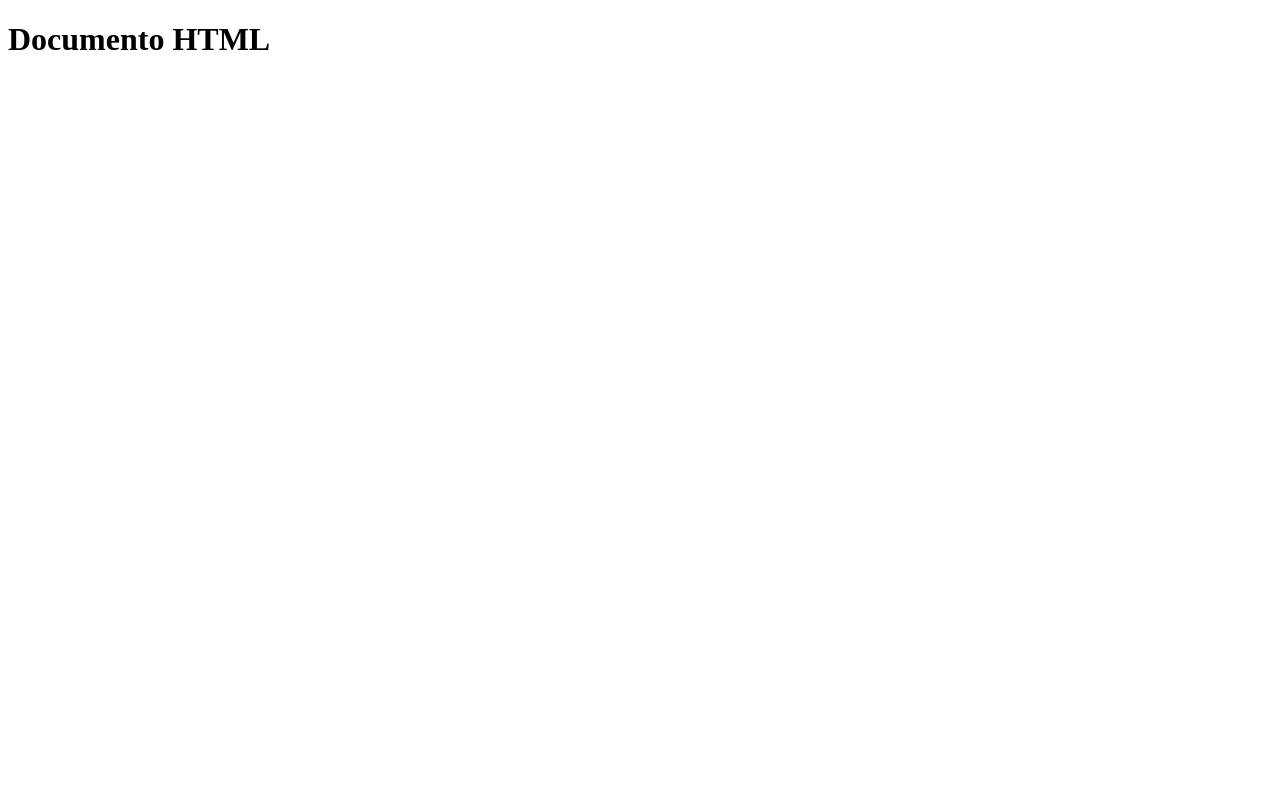
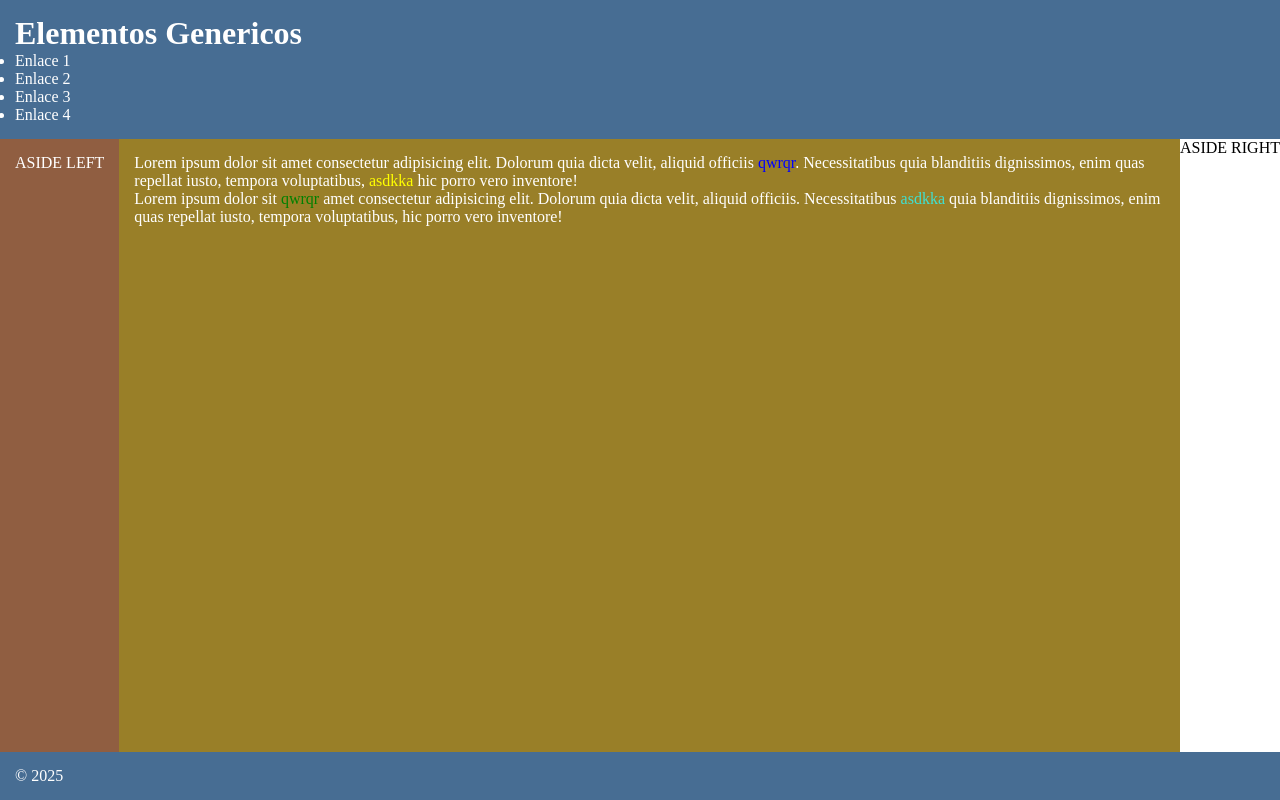
Before and after one commit to Nix-ui/elementosGenericos, a plain HTML site: page index.html in a window 1280 px wide. Drawn offline with Linux system fonts and the light colour scheme.

Commit message:
Cambios al titulo

```diff
--- a/index.html
+++ b/index.html
@@ -3,9 +3,33 @@
 <head>
     <meta charset="UTF-8">
     <meta name="viewport" content="width=device-width, initial-scale=1.0">
+    <link rel="stylesheet" href="estilos4.css">
     <title>Documentos HTML</title>
 </head>
 <body>
-    <h1>Documento HTML</h1>
+    <div id="header">
+        <h1 >Elementos Genericos</h1>
+        <div id="nav">
+            <ul>
+                <li>Enlace 1</li>
+                <li>Enlace 2</li>
+                <li>Enlace 3</li>
+                <li>Enlace 4</li>
+            </ul>
+        </div>
+    </div>
+    <div id="aside-left">ASIDE LEFT</div>
+    <div id="main">
+        <div id="article">
+            <div id="section-1">
+                <p>Lorem ipsum dolor sit amet consectetur adipisicing elit. Dolorum quia dicta velit, aliquid officiis <span style="color: blue;"> qwrqr</span>. Necessitatibus quia blanditiis dignissimos, enim quas repellat iusto, tempora voluptatibus, <span style="color:yellow"> asdkka</span> hic porro vero inventore!</p>
+            </div>
+            <div id="section-2">
+                <p>Lorem ipsum dolor sit <span style="color:green;"> qwrqr</span> amet consectetur adipisicing elit. Dolorum quia dicta velit, aliquid officiis. Necessitatibus<span style="color:turquoise"> asdkka</span> quia blanditiis dignissimos, enim quas repellat iusto, tempora voluptatibus,  hic porro vero inventore!</p>
+            </div>
+        </div>
+    </div>
+    <div id="aside-right">ASIDE RIGHT</div>
+    <div id="footer">  © 2025 </div>
 </body>
 </html>
```
